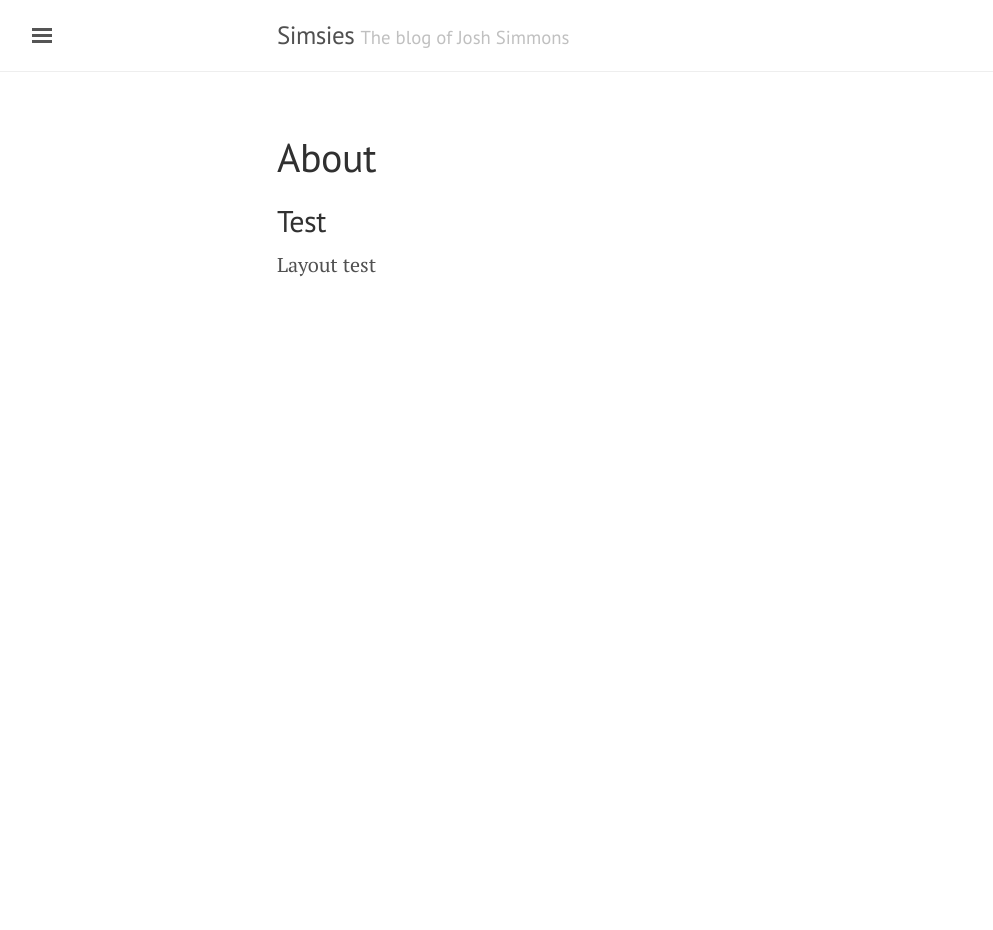
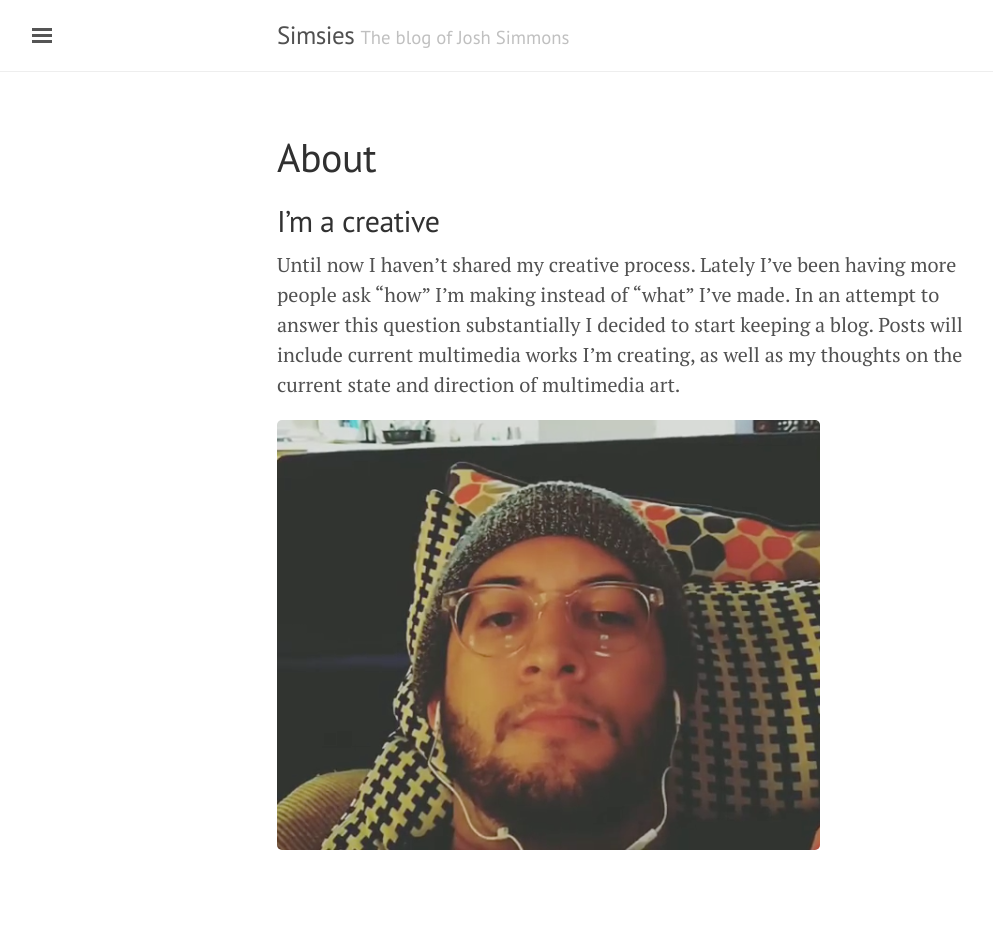
Before and after one commit to jcpsimmons/blog, a Jekyll site: the page built from about.md, in a window 1280 px wide. Shown: the whole page, without its empty margins (3-996 px from the left). Built offline with Jekyll 4.4.1, drawn with Linux system fonts in a browser that asks for light colours; before the commit the page ends 900 px from its top, so only the background shows below that.

Commit message:
Update about.md

```diff
--- a/about.md
+++ b/about.md
@@ -1,8 +1,10 @@
 ---
 layout: page
 title: About
+published: true
 ---
+## I'm a creative
 
-## Test
+Until now I haven't shared my creative process. Lately I've been having more people ask "how" I'm making instead of "what" I've made. In an attempt to answer this question substantially I decided to start keeping a blog. Posts will include current multimedia works I'm creating, as well as my thoughts on the current state and direction of multimedia art.
 
-Layout test
+![Simsies Selfie]({{site.baseurl}}/public/selfie.png)
```
